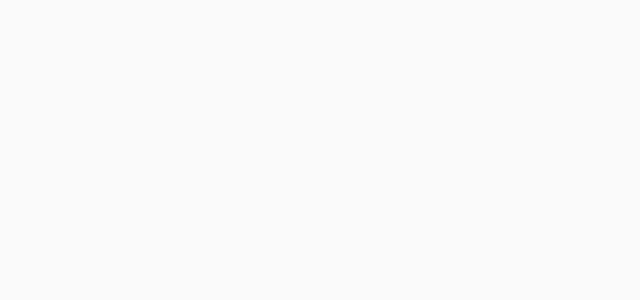
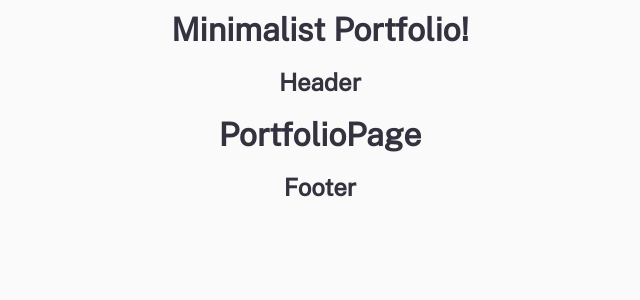
Before and after one commit to xaviguasch/minimalist-portfolio-website-frontendmentor-prac, a React (Create React App) app: page /portfolio in a window 1280 px wide. Before the commit this address had no page. Shown: the top 300 px of the page, without its empty margins (320-960 px from the left). Built offline with nearby package versions, Linux system fonts and the light colour scheme; a web font is replaced by a local one.

Commit message:
created PortfolioPage component

```diff
--- /dev/null
+++ b/src/components/PortfolioPage.js
@@ -0,0 +1,13 @@
+import React from 'react'
+
+import './PortfolioPage.css'
+
+const PortfolioPage = () => {
+  return (
+    <div className='PortfolioPage'>
+      <h1>PortfolioPage</h1>
+    </div>
+  )
+}
+
+export default PortfolioPage
--- a/src/index.js
+++ b/src/index.js
@@ -5,6 +5,7 @@ import { BrowserRouter, Routes, Route, Navigate } from 'react-router-dom'
 
 import App from './App'
 import HomePage from './components/HomePage'
+import PortfolioPage from './components/PortfolioPage'
 
 ReactDOM.render(
   <React.StrictMode>
@@ -12,6 +13,7 @@ ReactDOM.render(
       <Routes>
         <Route path='/' element={<App />}>
           <Route index element={<HomePage />} />
+          <Route path='portfolio' element={<PortfolioPage />} />
         </Route>
       </Routes>
     </BrowserRouter>
```
Also changed, not shown: src/components/PortfolioPage.css (added).
